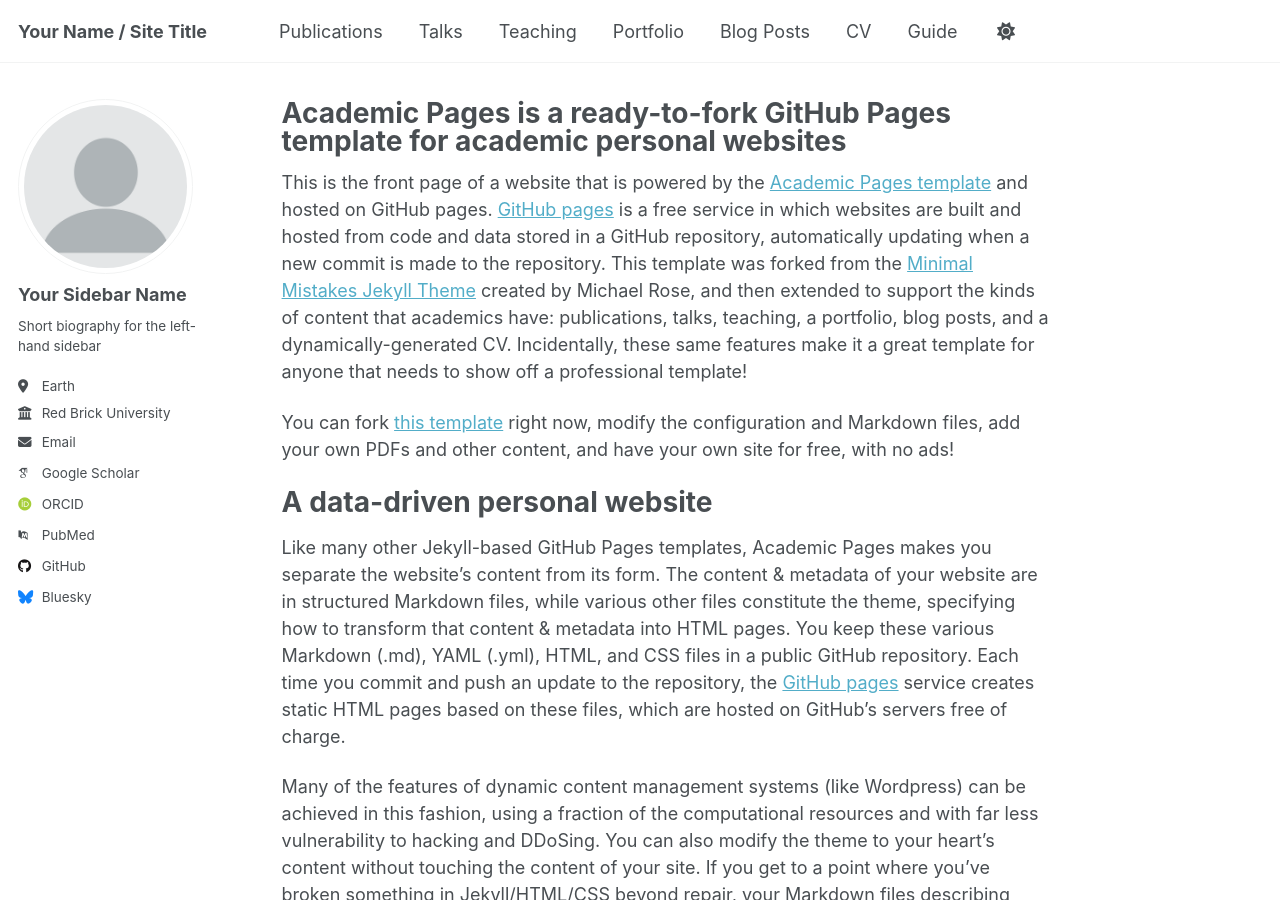
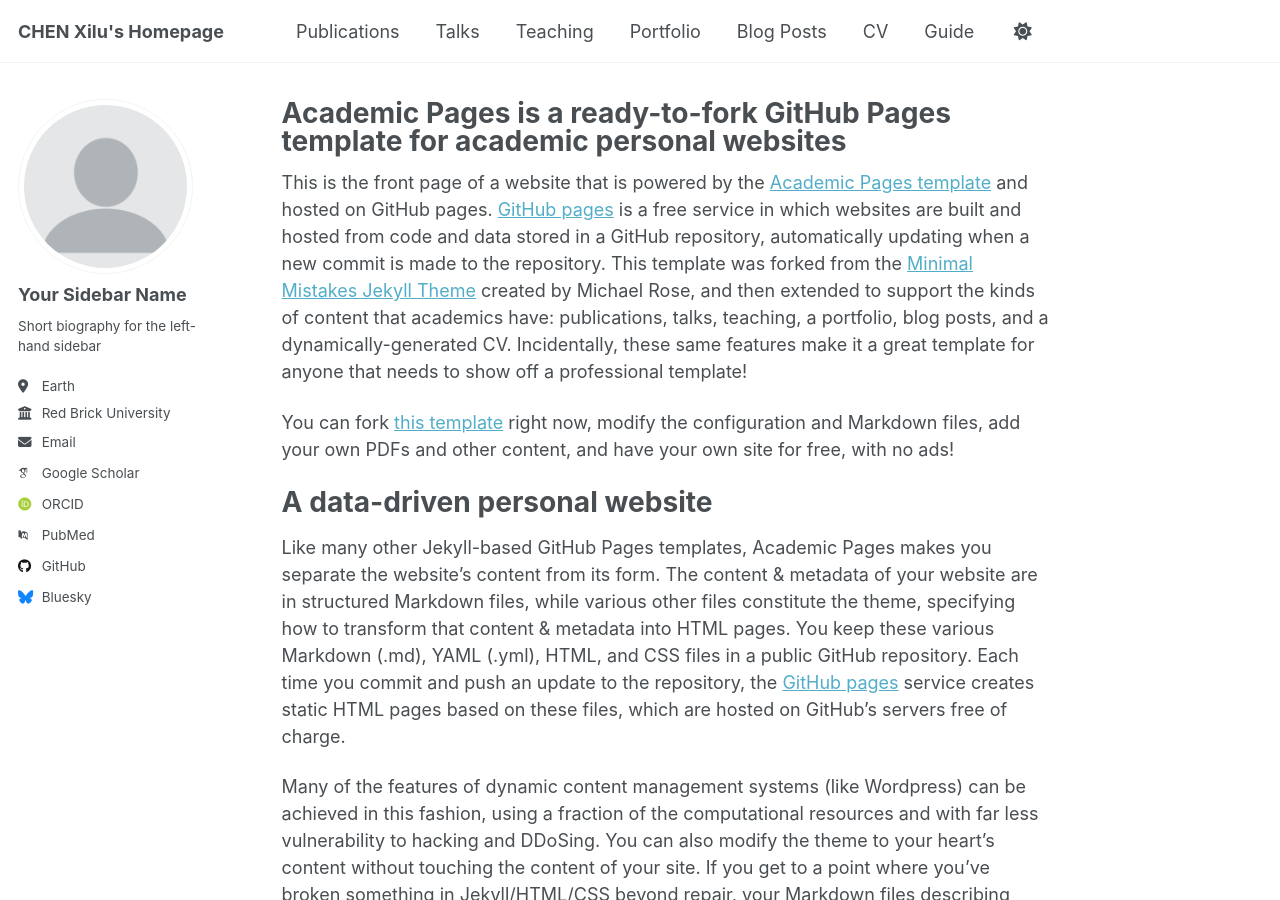
Before and after one commit to Xilu-CHEN/xilu-chen.github.io, a Jekyll site: the page built from _pages/about.md, in a window 1280 px wide and 900 px high. Built offline with Jekyll 4.4.1, drawn with Linux system fonts in a browser that asks for light colours; some web fonts are replaced; a script that is not in the unit is left out.

Commit message:
Update _config.yml

```diff
--- a/_config.yml
+++ b/_config.yml
@@ -9,7 +9,7 @@
 # Basic Site Settings
 locale                   : "en-US"
 site_theme               : "default"
-title                    : "Your Name / Site Title"
+title                    : "CHEN Xilu's Homepage"
 title_separator          : "-"
 name                     : &name "Your Name"
 description              : &description "personal description"
```
